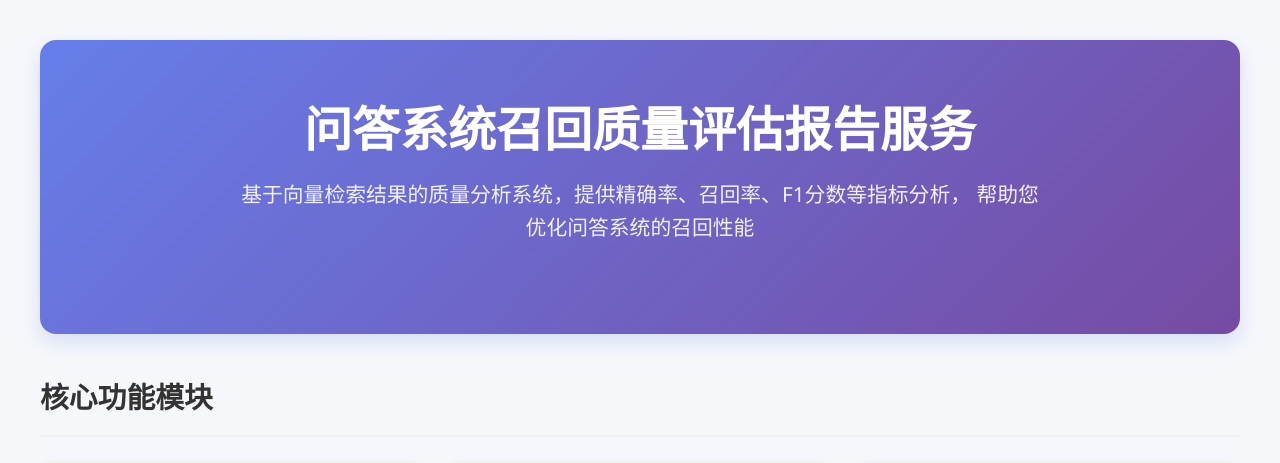
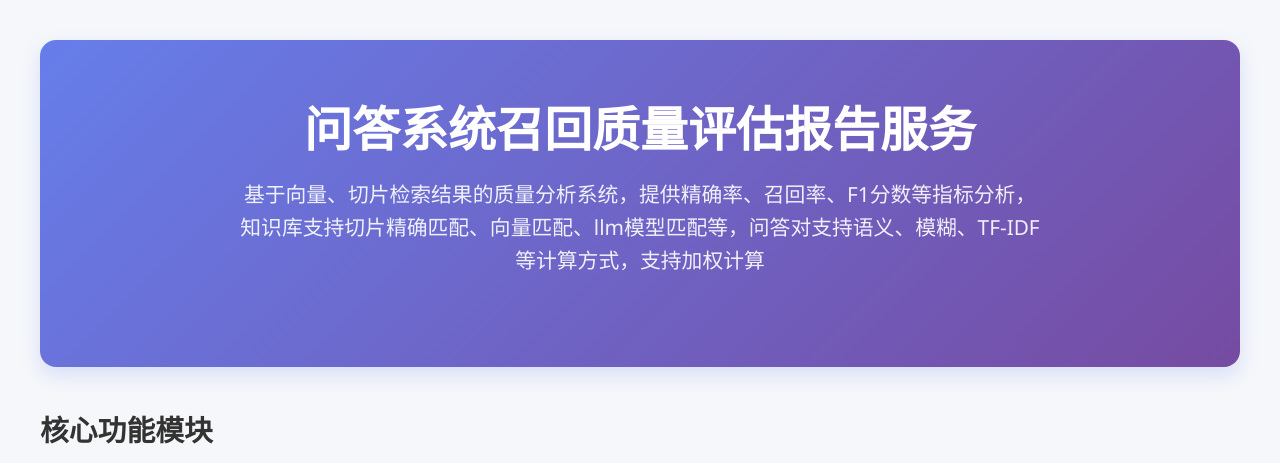
Before and after one commit to reginzf/zspt_llm_evaluator, a Flask app: page / in a window 1280 px wide. Shown: the top 463 px of the page. Run offline with Flask 2, Linux system fonts and the light colour scheme; parts of the project's set-up code (start-up, migrations or seed data) failed here and were passed over.

Commit message:
修改文本

```diff
--- a/src/flask_funcs/reports/templates/home.html
+++ b/src/flask_funcs/reports/templates/home.html
@@ -259,8 +259,8 @@
     <section class="hero-section">
         <h1 class="hero-title">问答系统召回质量评估报告服务</h1>
         <p class="hero-subtitle">
-            基于向量检索结果的质量分析系统，提供精确率、召回率、F1分数等指标分析，
-            帮助您优化问答系统的召回性能
+            基于向量、切片检索结果的质量分析系统，提供精确率、召回率、F1分数等指标分析，
+            知识库支持切片精确匹配、向量匹配、llm模型匹配等，问答对支持语义、模糊、TF-IDF等计算方式，支持加权计算
         </p>
     </section>
 
```
